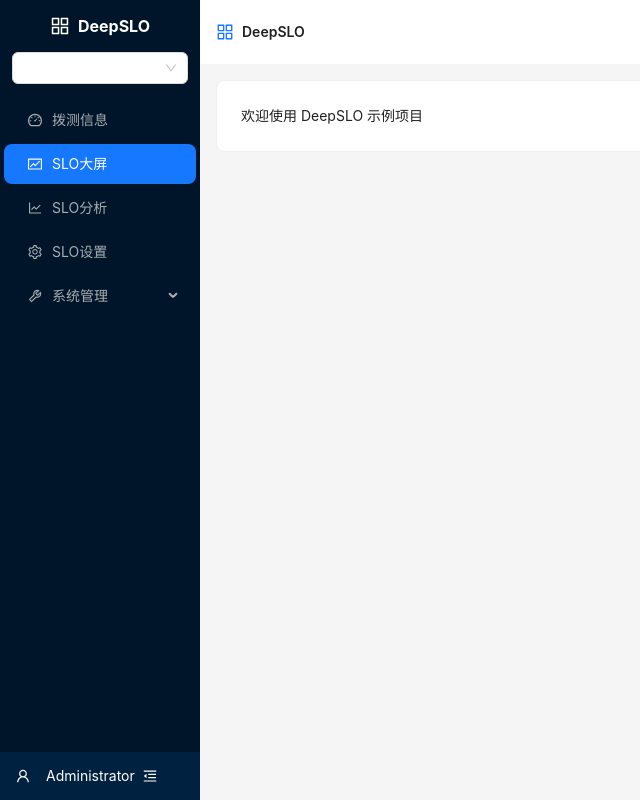
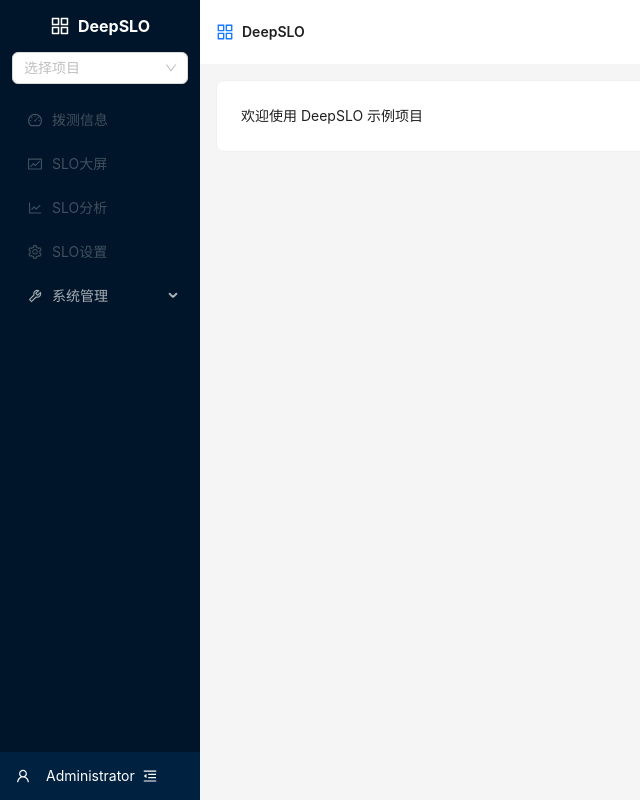
Before and after one commit to CallStorm/DeepSLO, a Vue app in the folder frontend/: page / in a window 1280 px wide. Shown: the whole page, without its empty margins (0-640 px from the left). Built offline with nearby package versions, Linux system fonts and the light colour scheme; no server answers; sample sign-in values are in the browser's storage.

Commit message:
优化项目列表的选择

```diff
--- a/frontend/src/App.vue
+++ b/frontend/src/App.vue
@@ -6,23 +6,52 @@
         <appstore-outlined class="logo-icon" />
         <span v-if="!collapsed" class="logo-text">DeepSLO</span>
       </div>
-      <div class="project-switch">
-        <a-select v-model:value="selectedProject" style="width: 100%" :options="projectOptions" />
+      <div class="project-switch" :class="{ collapsed }">
+        <template v-if="!collapsed">
+          <a-select
+            v-model:value="projStore.selectedProjectId"
+            style="width: 100%"
+            :options="projectOptions"
+            show-search
+            :filter-option="filterProjectOption"
+            :allowClear="true"
+            placeholder="选择项目"
+          />
+        </template>
+        <template v-else>
+          <a-popover v-model:open="projectPopoverOpen" trigger="click" placement="right">
+            <template #content>
+              <a-select
+                v-model:value="projStore.selectedProjectId"
+                style="width: 220px"
+                :options="projectOptions"
+                show-search
+                :filter-option="filterProjectOption"
+                :allowClear="true"
+                placeholder="搜索并选择项目"
+                @change="() => projectPopoverOpen = false"
+              />
+            </template>
+            <a-button type="text" shape="circle" class="project-icon-btn">
+              <project-outlined />
+            </a-button>
+          </a-popover>
+        </template>
       </div>
         <a-menu theme="dark" mode="inline" :selectedKeys="[selectedKey]" @click="onMenu" :style="{ flex: 1, overflow: 'auto' }">
-        <a-menu-item key="probe">
+        <a-menu-item key="probe" :disabled="menuDisabled">
           <template #icon><dashboard-outlined /></template>
           拨测信息
         </a-menu-item>
-        <a-menu-item key="slo-screen">
+        <a-menu-item key="slo-screen" :disabled="menuDisabled">
           <template #icon><fund-outlined /></template>
           SLO大屏
         </a-menu-item>
-        <a-menu-item key="slo-analysis">
+        <a-menu-item key="slo-analysis" :disabled="menuDisabled">
           <template #icon><line-chart-outlined /></template>
           SLO分析
         </a-menu-item>
-        <a-menu-item key="slo-settings">
+        <a-menu-item key="slo-settings" :disabled="menuDisabled">
           <template #icon><setting-outlined /></template>
           SLO设置
         </a-menu-item>
@@ -151,12 +180,22 @@ const projStore = useProjectStore()
 
 const collapsed = ref(false)
 const selectedKey = ref('slo-screen')
-const selectedProject = ref(null)
+// 使用项目选择作为启用菜单的条件
+const menuDisabled = computed(() => !projStore.selectedProjectId)
 const userMenuOpen = ref(false)
 
 const me = computed(() => auth.user)
 const isAuthed = computed(() => auth.isAuthenticated)
 const projectOptions = computed(() => projStore.projects.map(p => ({ label: p.ms_name, value: p.id })))
+
+// 项目搜索过滤
+function filterProjectOption(input, option) {
+  const label = (option?.label ?? '').toString().toLowerCase()
+  return label.includes((input || '').toLowerCase())
+}
+
+// 折叠时通过图标打开项目选择气泡
+const projectPopoverOpen = ref(false)
 
 function onMenu({ key }) {
   selectedKey.value = key
@@ -223,6 +262,8 @@ function submitChangePwd() {
 .logo-icon { font-size: 20px; }
 .logo-text { font-size: 16px; }
 .project-switch { padding: 0 12px 12px; }
+.project-switch.collapsed { padding: 0 0 12px; display: flex; justify-content: center; }
+.project-icon-btn { color: #fff; opacity: 1; font-size: 18px; display: inline-flex; align-items: center; justify-content: center; }
 .user-footer { padding: 12px; color: #fff; cursor: pointer; border-top: 1px solid rgba(255,255,255,0.15); }
 .user-footer-trigger { display: inline-flex; align-items: center; gap: 8px; color: inherit; }
 .user-left { display: inline-flex; align-items: center; gap: 8px; }
--- a/frontend/src/stores/projects.js
+++ b/frontend/src/stores/projects.js
@@ -3,7 +3,8 @@ import axios from 'axios'
 
 export const useProjectStore = defineStore('projects', {
   state: () => ({
-    projects: []
+    projects: [],
+    selectedProjectId: null
   }),
   actions: {
     async fetchProjects() {
@@ -13,6 +14,9 @@ export const useProjectStore = defineStore('projects', {
     async syncProjects() {
       await axios.post('/system/projects/sync')
       await this.fetchProjects()
+    },
+    setSelectedProject(id) {
+      this.selectedProjectId = id
     }
   }
 })
```
